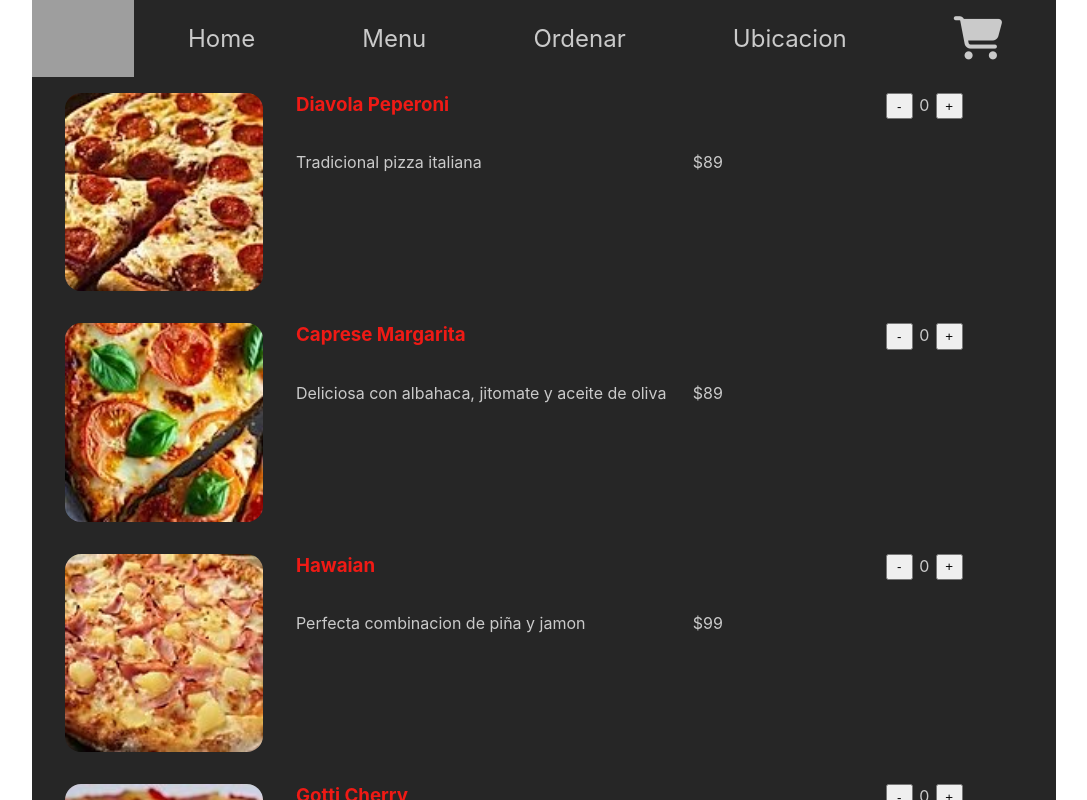
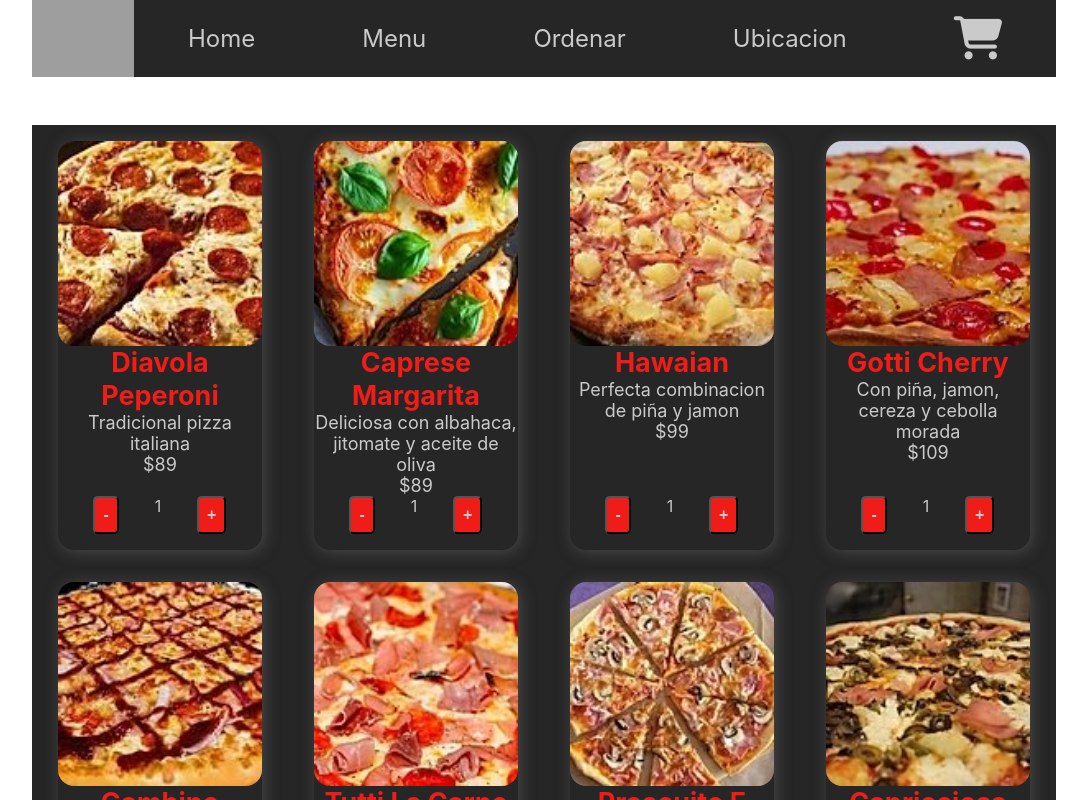
Before and after one commit to Raul-CL/Pizza-Shop-Corral, a React (Create React App) app: page / in a window 1280 px wide. Shown: the top 800 px of the page, without its empty margins (96-1183 px from the left). Built offline with nearby package versions, Linux system fonts and the light colour scheme; grey boxes are pictures that could not be loaded.

Commit message:
correccion de contador y estilos

```diff
--- a/src/App.js
+++ b/src/App.js
@@ -4,6 +4,7 @@ import { ItemListContainer } from './components/container/ItemListContainer';
 import { NavBar } from './components/NavBar';
 
 function App() {
+//  const onAdd = () =>{};
   return (
     <>
     <NavBar/>
--- a/src/components/ItemCount.js
+++ b/src/components/ItemCount.js
@@ -1,19 +1,28 @@
 import React, { useState } from 'react'
 
 
-export const ItemCount = () => {
+export const ItemCount = ({stock,initial}) => {
 
-  const [counter, setCounter] = useState(0)
+  const [counter, setCounter] = useState(initial)
 
-    const count = (value) =>{
-        setCounter(counter + value)
-    }
+  const plus = e =>{
+    console.log(e)
+    counter < stock
+    ? setCounter(counter +1)
+    : console.log("Esto insuficiente... lo sentimos")
+  }
+
+  const less = e =>{
+    console.log(e)
+    counter > 1 && setCounter(counter -1)
+
+  }
 
   return (
     <div className='itemCountContainer'>
-        <button className='btnCount' onClick={e =>{count(-1)}}>-</button>
+        <button className='btnCount' onClick={e =>{less(e)}}>-</button>
         <label>{counter}</label>
-        <button className='btnCount' onClick={e =>{count(1)}}>+</button>
+        <button className='btnCount' onClick={e =>{plus(e)}}>+</button>
     </div>
   )
 }
--- a/src/components/container/Item.js
+++ b/src/components/container/Item.js
@@ -2,7 +2,7 @@ import React from 'react'
 import { ItemCount } from '../ItemCount'
 
 export const Item = ({item}) => {
-    console.log(item)
+    //console.log(item)
   return (
     <article className='itemContainer'>
         <img src={item.thumbnail} className='itemImg'></img>
@@ -11,7 +11,7 @@ export const Item = ({item}) => {
         <p>{item.description}</p>
         <label>${item.price}</label>
         </div>
-        <ItemCount ></ItemCount>
+        <ItemCount stock={item.stock} initial={1} ></ItemCount>
     </article>
 
   )
--- a/src/components/container/ItemListContainer.js
+++ b/src/components/container/ItemListContainer.js
@@ -24,7 +24,7 @@ export const ItemListContainer = () => {
 
   //console.log(items)
   return (
-    <section className='ItemListContainer container'>
+    <section className='itemListContainer'>
     <ItemList items={items}></ItemList>
     </section>
 
--- a/src/index.css
+++ b/src/index.css
@@ -1,6 +1,6 @@
 body {
   margin: 0;
-  font-family: -apple-system, BlinkMacSystemFont, 'Segoe UI', 'Roboto', 'Oxygen',
+  font-family: 'Cascadia Code',-apple-system, BlinkMacSystemFont, 'Segoe UI', 'Roboto', 'Oxygen',
     'Ubuntu', 'Cantarell', 'Fira Sans', 'Droid Sans', 'Helvetica Neue',
     sans-serif;
   -webkit-font-smoothing: antialiased;
@@ -50,53 +50,59 @@ header{
 
 /*! HEADER  */
 /*! COUNTER  */
-.btnCount{
-  margin: 0em .5em;
-  width: 2em;
-  height: 2em;
-}
+
 /*! COUNTER  */
 
 /*!  LIST CONTAINER*/
-.ItemListContainer{
+.itemListContainer{
   background-color: #262626;
-  margin: 0px auto;
+  width: 80%;
+  margin: 3em auto;
+}
+.itemList{
+  width: 100%;
+  display: flex;
+  flex-wrap: wrap;
+  justify-content: space-around;
 }
 .itemContainer{
   display: flex;
-  width: 100%;
-  padding: 1em;
-  justify-content: space-around;
+  width: 20%;
+  margin: 1em 1em;
+  flex-direction: column;
+  border-radius: 1em;
+  box-shadow: 2px 2px 15px rgba(107, 107, 107, 0.5);
+
 }
 .itemImg{
-  width: 20%;
   border-radius: 1em;
 }
 .itemTextContainer{
-  width: 50%;
-  display: flex;
-  flex-wrap: wrap;
+  text-align: center;
   color: #cacaca;
-  margin: 0px;
+  font-size: large;
 
 }
 .itemTextContainer h3{
-  color: #ef1a15;
-  width: 100%;
-  height: 20%;
+  color: #ef1c17;
+  font-size: 1.5em;
 }
-.itemTextContainer p {
-  width: 80%;
-  height: 60%;
-}
-.itemTextContainer label {
-  width: 10%;
-  height: 60%;
+.itemTextContainer p{
+  font-size: 1em;
 }
 .itemCountContainer{
-  width: 20%;
   color: #cacaca;
-  text-align: center;
-
+  display: flex;
+  justify-content: space-evenly;
+  margin-top: auto;
+  padding-bottom: 1em;
+}
+.itemCountContainer button{
+  padding: .5em;
+  font-size: 1em;
+  border-radius: .3em;
+  background-color: #ef1c17;
+  color: #cacaca;
+  font-weight: bold;
 }
 /*!  LIST CONTAINER*/
```
